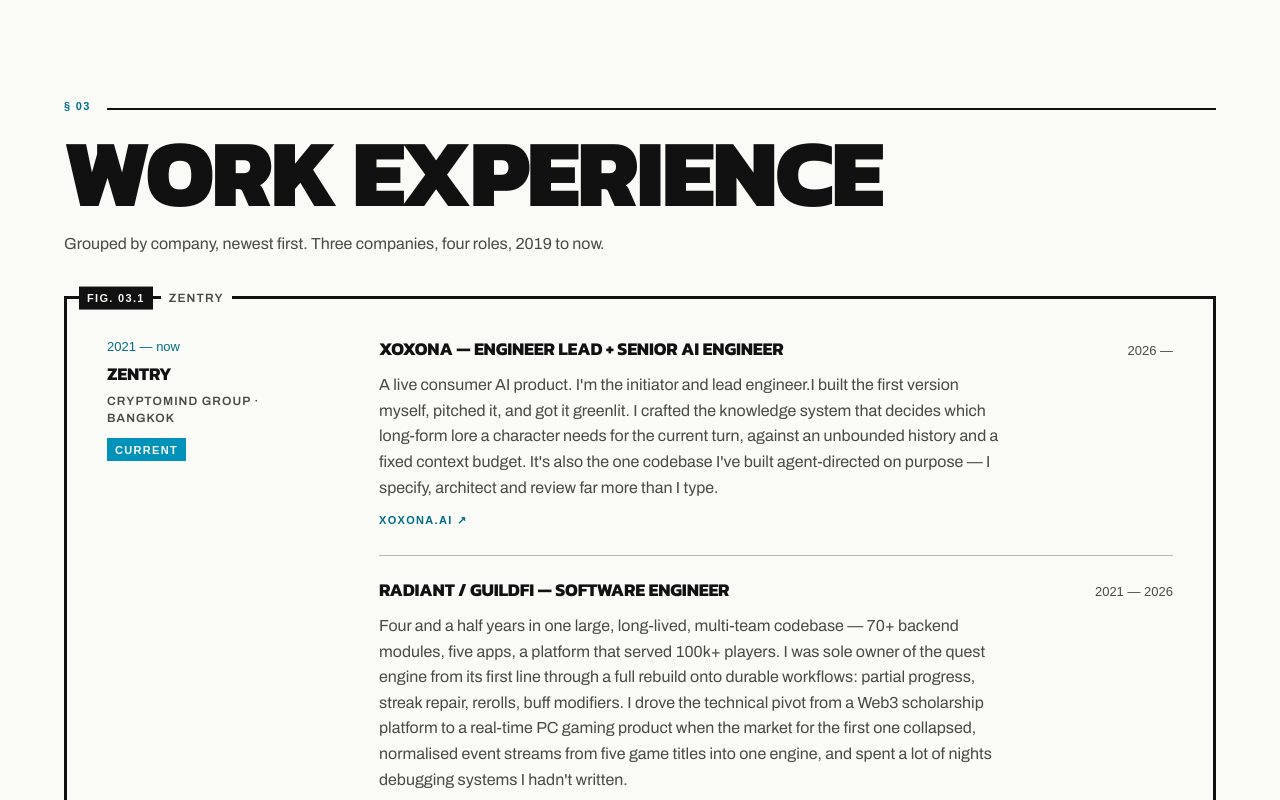
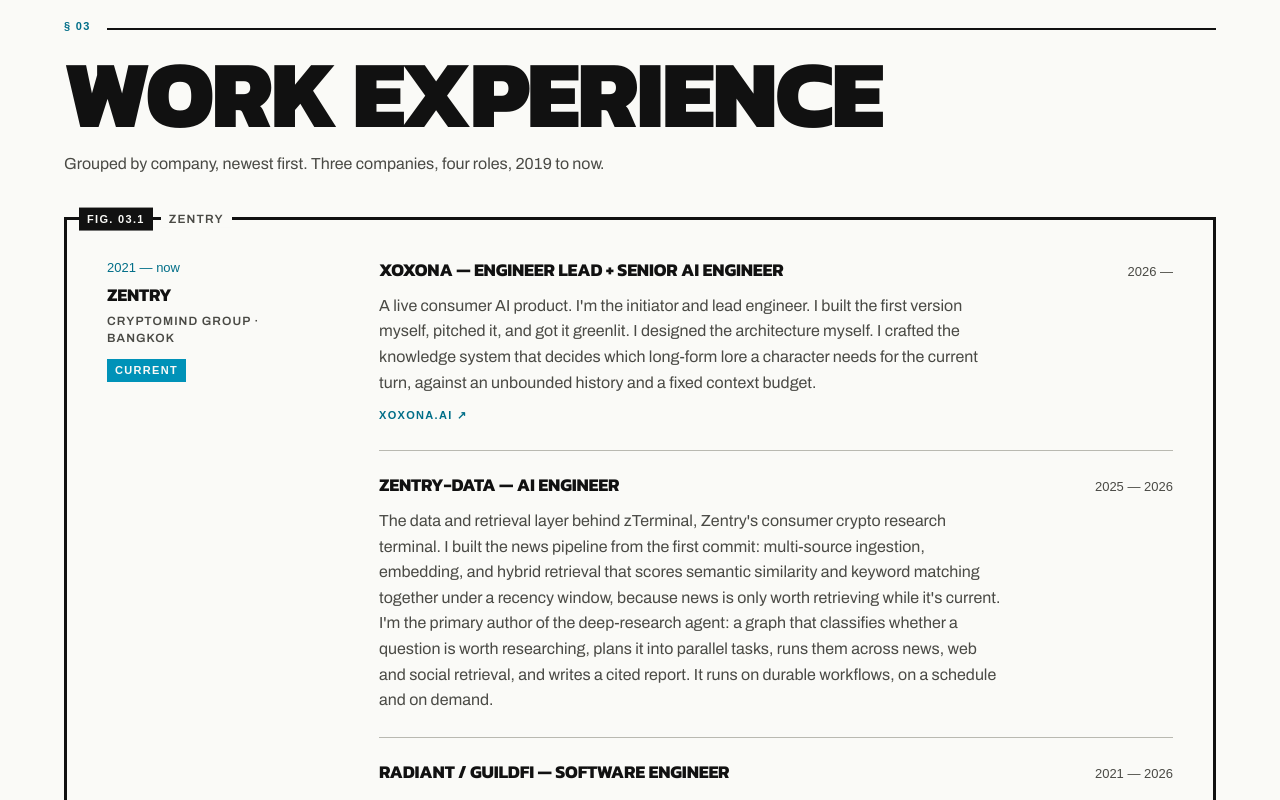
Before and after one commit to satasuk03/portfolio-v2, a Next.js app: page / in a window 1280 px wide. Shown: the part 2876-3676 px from the top of the page. Built offline with nearby package versions, Linux system fonts and the light colour scheme; a web font is replaced by a local one.

Commit message:
update hobbies

```diff
--- a/src/app/page.tsx
+++ b/src/app/page.tsx
@@ -121,7 +121,7 @@
             id="off-the-clock"
             seq="§ 06"
             title="Off the clock"
-            lede="Four things I do that aren't engineering."
+            lede="Three things I do that aren't engineering."
           />
           <OffTheClock />
         </Spread>
--- a/src/content/education.ts
+++ b/src/content/education.ts
@@ -37,5 +37,5 @@
   meta: "Faculty of Engineering · Bangkok",
   when: "2016 — 2020",
   qualification: "B.Eng. Computer Engineering",
-  body: "Senior project: predicting cancer type from tumour DNA signatures against a reduced gene set — the first time I had to decide what a model was actually allowed to conclude. I was working at Phatra part-time by the last year, which is why 2019 is the start year everywhere else on this site.",
+  body: "Senior project: predicting cancer type from tumour DNA signatures against a reduced gene set.",
 };
--- a/src/content/experience.ts
+++ b/src/content/experience.ts
@@ -51,19 +51,19 @@
       {
         title: "XOXONA — Engineer Lead + Senior AI Engineer",
         when: "2026 —",
-        body: "A live consumer AI product. I'm the initiator and lead engineer.I built the first version myself, pitched it, and got it greenlit. I crafted the knowledge system that decides which long-form lore a character needs for the current turn, against an unbounded history and a fixed context budget. It's also the one codebase I've built agent-directed on purpose — I specify, architect and review far more than I type.",
+        body: "A live consumer AI product. I'm the initiator and lead engineer. I built the first version myself, pitched it, and got it greenlit. I designed the architecture myself. I crafted the knowledge system that decides which long-form lore a character needs for the current turn, against an unbounded history and a fixed context budget.",
         href: "https://xoxona.ai/",
         hrefLabel: "xoxona.ai ↗",
       },
       {
+        title: "zentry-data — AI Engineer",
+        when: "2025 — 2026",
+        body: "The data and retrieval layer behind zTerminal, Zentry's consumer crypto research terminal. I built the news pipeline from the first commit: multi-source ingestion, embedding, and hybrid retrieval that scores semantic similarity and keyword matching together under a recency window, because news is only worth retrieving while it's current. I'm the primary author of the deep-research agent: a graph that classifies whether a question is worth researching, plans it into parallel tasks, runs them across news, web and social retrieval, and writes a cited report. It runs on durable workflows, on a schedule and on demand.",
+      },
+      {
         title: "Radiant / GuildFi — software engineer",
         when: "2021 — 2026",
-        body: "Four and a half years in one large, long-lived, multi-team codebase — 70+ backend modules, five apps, a platform that served 100k+ players. I was sole owner of the quest engine from its first line through a full rebuild onto durable workflows: partial progress, streak repair, rerolls, buff modifiers. I drove the technical pivot from a Web3 scholarship platform to a real-time PC gaming product when the market for the first one collapsed, normalised event streams from five game titles into one engine, and spent a lot of nights debugging systems I hadn't written.",
-      },
-      {
-        title: "zentry-data — retrieval & pipelines",
-        when: "2025 — 2026",
-        body: "News search and indexing, and the retrieval layer and deep-research agent workflow.",
+        body: "Four and a half years in one large, long-lived, multi-team codebase with 70+ backend modules, five apps, a platform that served 100k+ players. I was sole owner of the quest engine from its first line through a full rebuild onto durable workflows. I drove the technical pivot from a Web3 scholarship platform to a real-time PC gaming product. Integrated five mainstream game titles (Dota2, LoL, CS2, Valorant and Fortnite).",
       },
     ],
   },
@@ -74,9 +74,9 @@
     when: "2020 — 2021",
     roles: [
       {
-        title: "Software engineer — BA / SA / dev / QA",
+        title: "Core Banking System — Business & System Analyst → Software Engineer",
         when: "2020 — 2021",
-        body: "Core banking — savings, lending, and certificates of deposit — for enterprise bank clients. The team was small enough that you gathered the requirements, analysed them, built the thing and tested it yourself, which is where I learned to write a spec I'd be willing to implement. I led three engineers delivering a regulation-driven interest and billing system in two months, and mentored two juniors through it. Regulation is a good teacher: the requirements aren't negotiable and the arithmetic has to be right.",
+        body: "Core banking system: savings, lending, and certificates of deposit for enterprise bank clients. I started as the business and system analyst and ended as a software engineer, and I stayed with the system through every phase: requirements gathering, analysis, build, test, release and maintenance. I led three engineers on a regulation-driven interest and billing system, delivered in two months..",
       },
       {
         title: "Front-end developer — part time",
@@ -94,7 +94,7 @@
       {
         title: "Data engineer — part time",
         when: "2019 — 2020",
-        body: "ETL and automation in the research department, supporting the investment team. Scraping and transforming market and alternative data into databases and Tableau — including a pipeline tracking Thai dam water levels, which is a genuinely useful signal if you trade agriculture. My first job, and where I learned that real data arrives broken.",
+        body: "ETL and automation in the research department, supporting the investment team. Scraping and transforming market and alternative data into databases. My first job, and where I learned that real data arrives broken.",
       },
     ],
   },
--- a/src/content/hobbies.ts
+++ b/src/content/hobbies.ts
@@ -1,11 +1,11 @@
 /*
- * Off the clock. Four panels — Ze named five hobbies and "AI Builder" is
+ * Off the clock. Three panels — Ze named five hobbies and "AI Builder" is
  * deliberately NOT one of them: it is the strongest hiring signal on the
  * site, and a hobby chip demotes it to an aside. The agent-tooling repos
  * carry it under Personal Projects instead. Ze can overrule.
  *
  * EVERY entry here is `draft: true`. research/ has nothing on wing chun or
- * climbing beyond the words themselves, and the design/photography lines are
+ * climbing beyond the words themselves, and the photography line is
  * inference. The bodies below are placeholders written to be replaced — the
  * renderer shows a magenta DRAFT chip next to each until Ze supplies a real
  * line (REDESIGN-PLAN.md §5.2).
@@ -15,13 +15,20 @@
  * - Climbing:     boulder or lead, indoor/outdoor, grade if he wants it stated
  * - Photography:  what he shoots, film or digital (one asset exists:
  *                 sanddune.webp; philm suggests film emulation)
- * - Design:       UI? graphics? the @3DZeeGee 3D-art work?
  */
 
 export type Hobby = {
   n: string;
   name: string;
   body: string;
+  /**
+   * Optional photograph, bled off the panel's right edge and faded leftward
+   * under the copy. Absent is a supported state: the panel is simply plain
+   * paper, which is what the other two are until Ze shoots them.
+   */
+  image?: string;
+  /** Left empty on purpose where the picture only decorates the panel. */
+  imageAlt?: string;
   /** true = copy not yet from Ze. Renders a DRAFT chip. */
   draft?: boolean;
 };
@@ -29,26 +36,24 @@
 export const hobbies: Hobby[] = [
   {
     n: "01",
-    name: "Wing chun",
-    body: "Practitioner. Close-range, economy of motion, and a strong opinion about doing less.",
+    name: "Wing chun & Martial Arts",
+    body: "Practitioner. Close-range, economy of motion, and force redirection.",
     draft: true,
   },
   {
     n: "02",
     name: "Rock climbing",
-    body: "On the wall most weeks. Reading a problem before touching it is the same skill as reading a system.",
+    body: "On the wall most weeks. Love solving route before climbing.",
+    image: "/images/hobbies/rock-climbing.webp",
+    imageAlt: "",
     draft: true,
   },
   {
     n: "03",
     name: "Photography",
-    body: "Film emulation is a hobby that turned into a codebase — see philm.",
-    draft: true,
-  },
-  {
-    n: "04",
-    name: "Design",
-    body: "This site is mine, top to bottom.",
+    body: "Advanced Landscape photographer. Visit my Instagram to see more @zezethewanderer 😉",
+    image: "/images/hobbies/photography.webp",
+    imageAlt: "",
     draft: true,
   },
 ];
--- a/src/content/profile.ts
+++ b/src/content/profile.ts
@@ -93,10 +93,8 @@
  */
 export const about = {
   paragraphs: [
-    "I'm a senior software engineer in Bangkok. Specialize in: backend, AI, agent workflow orchestration, and the layer where a product's promises meet its data.",
-    "The through-line of my career is the same skill applied further up each time. I built a quest engine by hand, then owned architecture and incident triage across a 70+ module codebase, and now I direct agents to ship a live consumer AI product — specifying and reviewing far more than I type. Each step needed the same thing: knowing what good looks like before it exists.",
-    "I've also watched two markets disappear underneath a product I was building, and rebuilt through both. That's taught me more about engineering judgment than any green-field project has.",
-    "I like simple things that hold up. I'd rather delete a system than defend it.",
+    "I'm a senior software engineer in Bangkok. Specialize in: backend, AI, agent workflow orchestration, and product engineering.",
+    "From solo coding to ownership. I built a quest engine by hand. Then I owned a 70+ module codebase. Now I've started a consumer AI product of my own and shipped it live.",
   ],
   /* Closes Fig. 01, directly under the "I'd rather delete a system than defend
      it" line — his own vernacular for the idea, then the canonical source for
--- a/src/content/projects.ts
+++ b/src/content/projects.ts
@@ -187,6 +187,15 @@
     seed: 101,
   },
   {
+    name: "zentry-data",
+    chip: "2025 — 2026",
+    body: "The research engine behind zTerminal, Zentry's crypto research terminal. Ask what a token, a protocol, or the market has been going on, and get an answer. News from across the space, gathered and ranked. Or hand it a bigger question and let it plan the research and write a report.",
+    foot: "Private · ask me",
+    cover: "/images/covers/zentry-data.webp",
+    coverAlt: "Zentry Terminal key art — an iridescent sphere beside the wordmark.",
+    seed: 311,
+  },
+  {
     name: "Radiant / GuildFi",
     chip: "2021 — 2026",
     body: "Real-time PC gaming engagement platform, 100k+ players. Radiant overlays directly onto popular video games. By playing their favorite mainstream games, users unlock loot boxes, rewards, in-game discounts, and Web3 assets seamlessly, without needing prior crypto experience.",
@@ -194,15 +203,6 @@
     cover: "/images/covers/radiant.webp",
     coverAlt: "Radiant key art — the Radiant wordmark over game characters.",
     seed: 207,
-  },
-  {
-    name: "zentry-data",
-    chip: "2025 — 2026",
-    body: "Datasource of AI agents to query Crypto-currency related information. Including deep-research reports and news aggregator",
-    foot: "Private · ask me",
-    cover: "/images/covers/zentry-data.webp",
-    coverAlt: "Zentry Terminal key art — an iridescent sphere beside the wordmark.",
-    seed: 311,
   },
 ];
 
```
Also changed, not shown: src/app/globals.css (+44 -0 lines), src/components/sections.tsx (+37 -12 lines), public/images/hobbies/photography.webp (added), public/images/hobbies/rock-climbing.webp (added).
